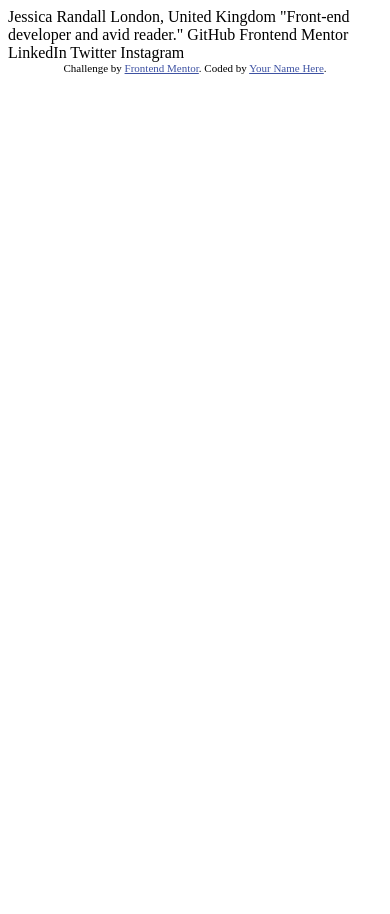
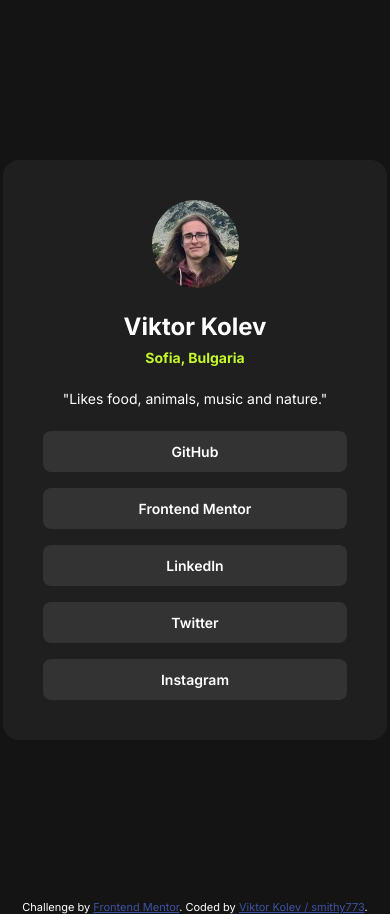
Before and after one commit to smithy773/social-links-profile-main, a plain HTML site: page index.html in a window 390 px wide. Before the commit the page ends 844 px from the top, so only its background shows below. Drawn offline with Linux system fonts and the light colour scheme.

Commit message:
Initial commit
Website design looks complete. Must make website mobile-friendly.

```diff
--- a/index.html
+++ b/index.html
@@ -1,34 +1,68 @@
 <!DOCTYPE html>
 <html lang="en">
-<head>
-  <meta charset="UTF-8">
-  <meta name="viewport" content="width=device-width, initial-scale=1.0"> <!-- displays site properly based on user's device -->
+  <head>
+    <meta charset="UTF-8" />
+    <meta name="viewport" content="width=device-width, initial-scale=1.0" />
+    <!-- displays site properly based on user's device -->
 
-  <link rel="icon" type="image/png" sizes="32x32" href="./assets/images/favicon-32x32.png">
+    <link
+      rel="icon"
+      type="image/png"
+      sizes="32x32"
+      href="./assets/images/favicon-32x32.png"
+    />
 
-  <title>Frontend Mentor | Social links profile</title>
+    <link rel="preconnect" href="https://fonts.googleapis.com" />
+    <link rel="preconnect" href="https://fonts.gstatic.com" crossorigin />
+    <link
+      href="https://fonts.googleapis.com/css2?family=Inter:slnt,wght@-10..0,100..900&display=swap"
+      rel="stylesheet"
+    />
 
-  <!-- Feel free to remove these styles or customise in your own stylesheet 👍 -->
-  <style>
-    .attribution { font-size: 11px; text-align: center; }
-    .attribution a { color: hsl(228, 45%, 44%); }
-  </style>
-</head>
-<body>
+    <link href="style.css" rel="stylesheet" />
+    <title>Frontend Mentor | Social links profile</title>
+  </head>
+  <body>
+    <main class="container flex-centered">
+      <img
+        src="assets/images/avatar-viktor.PNG"
+        alt="An image of Viktor Kolev"
+        class="author-img"
+      />
+      <h2 class="author-name">Viktor Kolev</h2>
+      <p class="country font-weight-600"><strong>Sofia, Bulgaria</strong></p>
+      <p class="author-desc">"Likes food, animals, music and nature."</p>
+      <div class="btn-list">
+        <a href="https://github.com/smithy773" target="_blank" class="btn">
+          GitHub
+        </a>
+        <a
+          href="https://www.frontendmentor.io/profile/smithy773"
+          target="_blank"
+          class="btn"
+        >
+          Frontend Mentor
+        </a>
+        <a
+          href="https://www.linkedin.com/in/viktor-kolev-2a821a207/"
+          target="_blank"
+          class="btn"
+        >
+          LinkedIn
+        </a>
+        <a href="instagram.html" target="_blank" class="btn"> Twitter </a>
+        <a href="instagram.html" target="_blank" class="btn"> Instagram </a>
+      </div>
+    </main>
 
-  Jessica Randall
-  London, United Kingdom
-  "Front-end developer and avid reader."
-
-  GitHub
-  Frontend Mentor
-  LinkedIn
-  Twitter
-  Instagram
-
-  <div class="attribution">
-    Challenge by <a href="https://www.frontendmentor.io?ref=challenge" target="_blank">Frontend Mentor</a>.
-    Coded by <a href="#">Your Name Here</a>.
-  </div>
-</body>
+    <footer class="attribution">
+      Challenge by
+      <a href="https://www.frontendmentor.io?ref=challenge" target="_blank"
+        >Frontend Mentor</a
+      >. Coded by
+      <a href="https://www.frontendmentor.io/profile/smithy773"
+        >Viktor Kolev / smithy773</a
+      >.
+    </footer>
+  </body>
 </html>
--- /dev/null
+++ b/style.css
@@ -0,0 +1,98 @@
+* {
+  padding: 0;
+  margin: 0;
+  box-sizing: border-box;
+  font-family: "Inter", sans-serif;
+}
+
+/* GENERAL */
+
+.flex-centered {
+  display: grid;
+  justify-items: center;
+  align-items: center;
+}
+
+p {
+  font-size: 0.875rem;
+}
+
+/* MAIN */
+
+body {
+  background-color: #141414;
+  color: #fff;
+
+  max-width: 100vw;
+}
+
+.container {
+  background-color: #1f1f1f;
+  max-width: fit-content;
+
+  margin: 10rem auto;
+  padding: 2.5rem;
+  border-radius: 1rem;
+}
+
+.author-img {
+  max-width: 5.438rem;
+  height: auto;
+  margin-bottom: 1.5rem;
+  border-radius: 50%;
+}
+
+.author-name {
+  font-weight: 700;
+  font-size: 1.5rem;
+}
+
+.country {
+  padding-top: 0.5rem;
+  font-weight: 600;
+  color: #c5f82a;
+}
+
+.author-desc {
+  font-weight: 400;
+  padding: 1.5rem 0;
+}
+
+.btn-list {
+  display: grid;
+  align-items: center;
+  gap: 1rem;
+}
+
+.btn {
+  background-color: #333;
+  font-size: 0.875rem;
+  font-weight: 600;
+
+  border-radius: 0.5rem;
+
+  text-align: center;
+  text-decoration: none;
+  padding: 0.75rem 6rem;
+}
+
+.btn:link,
+.btn:visited {
+  color: #fff;
+}
+
+.btn:hover {
+  color: #1f1f1f;
+  background-color: #c5f82a;
+  transition: all 0.5s ease;
+}
+
+/* FOOTER */
+
+.attribution {
+  font-size: 0.688rem;
+  text-align: center;
+}
+.attribution a {
+  color: #3e52a3;
+}
```
Also changed, not shown: instagram.html (added, +12 -0 lines), assets/images/avatar-viktor.PNG (added), assets/images/image.png (added), 3 other files.
